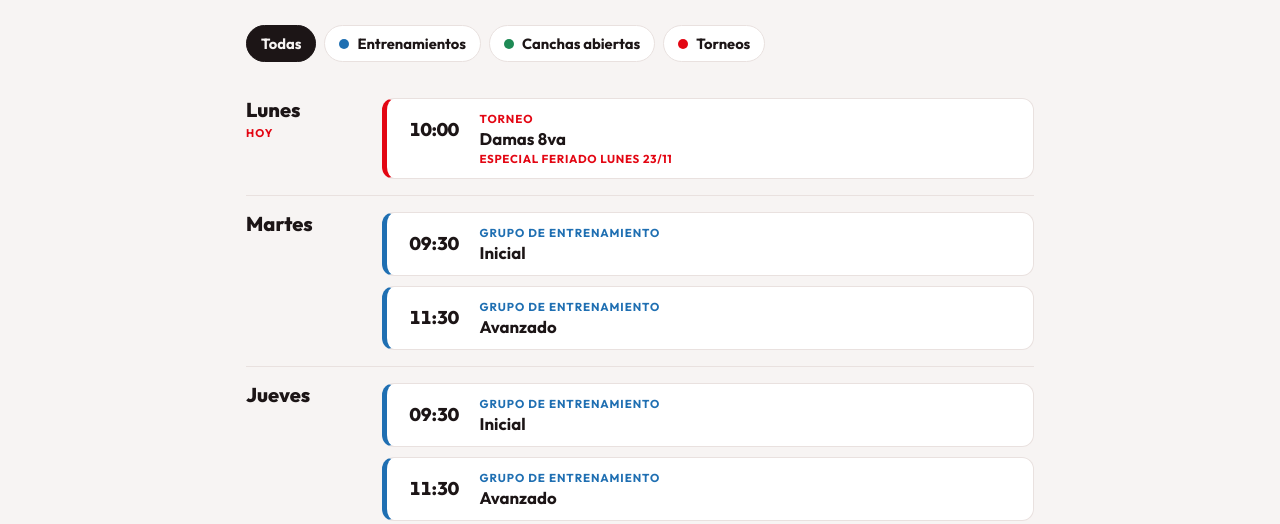
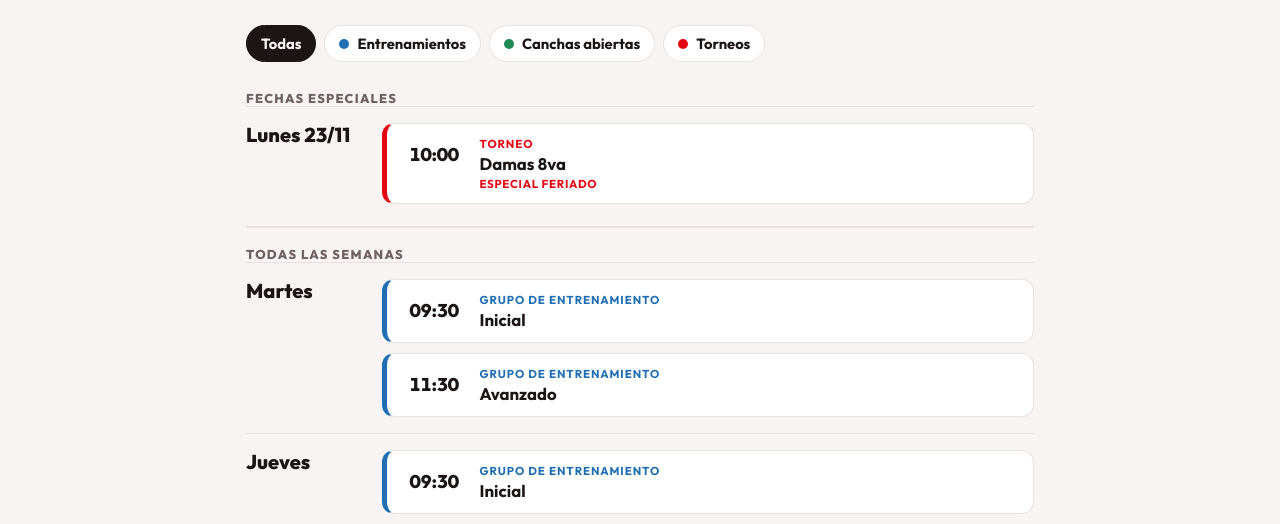
Before and after one commit to Atleticopadelytenis/jugadores, a plain HTML site: page index.html in a window 1280 px wide. Both pictures are taken after a click on the link "Cronograma". Shown: the part 269-793 px from the top of the page. Drawn offline with Linux system fonts and the light colour scheme.

Commit message:
Cronograma: fechas especiales aparte (feriado 23/11)
Co-Authored-By: Claude Opus 5.5 <noreply@anthropic.com>
Claude-Session: https://claude.ai/code/session_01LbaXQYvvPvGWCaWD6vZR9G

```diff
--- a/index.html
+++ b/index.html
@@ -106,6 +106,8 @@ button:focus-visible,select:focus-visible,input:focus-visible{outline:2px solid
 .act time{grid-row:span 2;font:800 1.15rem/1.1 var(--display);font-variant-numeric:tabular-nums;color:var(--fg);text-align:center;min-width:3.4em}
 .act time span{display:block;font:700 .65rem var(--display);letter-spacing:.08em;text-transform:uppercase;color:var(--muted);margin-bottom:2px}
 .act .tipo{font:700 .72rem var(--display);letter-spacing:.08em;text-transform:uppercase;color:var(--c)}
+.esp-titulo{margin:8px 0 0;font:800 .8rem var(--display);letter-spacing:.1em;text-transform:uppercase;color:var(--muted)}
+.especiales{margin-bottom:18px;padding-bottom:6px;border-bottom:2px solid var(--line)}
 .act .nota{grid-column:2;font:700 .72rem var(--display);letter-spacing:.06em;text-transform:uppercase;color:var(--rojo)}
 .act b{font:700 1.05rem/1.25 var(--display);overflow-wrap:anywhere}
 .t-ent{--c:var(--t-ent)} .t-can{--c:var(--t-can)} .t-tor{--c:var(--t-tor)} .t-otro{--c:var(--muted)}
@@ -256,7 +258,7 @@ const PARTIDOS = [
 ];
 /* Cronograma semanal: copiado de la hoja "CRONOGRAMA" (dia: 0 = lunes) */
 const CRONOGRAMA = [
-  {"dia": 0, "desde": "10:00", "hasta": "13:30", "tipo": "Torneo", "detalle": "Damas 8VA", "nota": "ESPECIAL FERIADO LUNES 23/11"},
+  {"dia": 0, "desde": "10:00", "hasta": "13:30", "tipo": "Torneo", "detalle": "Damas 8VA", "fecha": "2026-11-23", "nota": "ESPECIAL FERIADO"},
   {"dia": 1, "desde": "09:30", "hasta": "11:30", "tipo": "Entrenamiento", "detalle": "INICIAL"},
   {"dia": 1, "desde": "11:30", "hasta": "13:30", "tipo": "Entrenamiento", "detalle": "AVANZADO"},
   {"dia": 3, "desde": "09:30", "hasta": "11:30", "tipo": "Entrenamiento", "detalle": "INICIAL"},
@@ -594,11 +596,15 @@ function pintarCrono(){
   const presentes=Object.keys(TIPOS).filter(t=>CRONOGRAMA.some(e=>e.tipo===t));
   $("#tipos").innerHTML=[["","Todas"],...presentes.map(t=>[t,TIPOS[t][2]])]
     .map(([v,t])=>`<button type="button" class="chip ${v?TIPOS[v][0]:""}" data-t="${esc(v)}" aria-pressed="${tipoC===v}">${v?"<i></i>":""}${esc(t)}</button>`).join("");
-  const lista=CRONOGRAMA.filter(e=>!tipoC||e.tipo===tipoC);
-  if(!lista.length){ $("#lista-crono").innerHTML=`<p class="vacio"><strong>No hay actividades cargadas</strong>Volvé a mirar en unos días.</p>`; return; }
+  const todas=CRONOGRAMA.filter(e=>!tipoC||e.tipo===tipoC);
+  const lista=todas.filter(e=>!e.fecha), especiales=todas.filter(e=>e.fecha&&e.fecha>=HOY).sort((x,y)=>(x.fecha+x.desde).localeCompare(y.fecha+y.desde));
+  const tarjeta=e=>{const [cls,nom]=TIPOS[e.tipo]||TIPOS.Otro; return `<article class="act ${cls}"><time>${esc(e.desde)}</time><span class="tipo">${esc(nom)}</span><b>${esc(lindo(e.detalle||nom))}</b>${e.nota?`<span class="nota">${esc(lindo(e.nota))}</span>`:""}</article>`};
+  const fechaLinda=f=>{const d=new Date(f+"T12:00:00"); return `${DIAS_N[(d.getDay()+6)%7]} ${d.getDate()}/${d.getMonth()+1}`};
+  const htmlEsp=especiales.length?`<section class="especiales"><h2 class="esp-titulo">Fechas especiales</h2>`+[...new Set(especiales.map(e=>e.fecha))].map(f=>`<section class="crono-dia"><h2>${fechaLinda(f)}${f===HOY?"<small>Hoy</small>":""}</h2><div class="actividades">${especiales.filter(e=>e.fecha===f).map(tarjeta).join("")}</div></section>`).join("")+`</section><h2 class="esp-titulo">Todas las semanas</h2>`:"";
+  if(!lista.length&&!especiales.length){ $("#lista-crono").innerHTML=`<p class="vacio"><strong>No hay actividades cargadas</strong>Volvé a mirar en unos días.</p>`; return; }
   const hoy=(new Date().getDay()+6)%7;
-  $("#lista-crono").innerHTML=[0,1,2,3,4,5,6].filter(d=>lista.some(e=>e.dia===d)).map(d=>`<section class="crono-dia"><h2>${DIAS_N[d]}${d===hoy?"<small>Hoy</small>":""}</h2><div class="actividades">`+
-    lista.filter(e=>e.dia===d).map(e=>{const [cls,nom]=TIPOS[e.tipo]||TIPOS.Otro; return `<article class="act ${cls}"><time>${esc(e.desde)}</time><span class="tipo">${esc(nom)}</span><b>${esc(lindo(e.detalle||nom))}</b>${e.nota?`<span class="nota">${esc(lindo(e.nota))}</span>`:""}</article>`}).join("")+`</div></section>`).join("");
+  $("#lista-crono").innerHTML=htmlEsp+[0,1,2,3,4,5,6].filter(d=>lista.some(e=>e.dia===d)).map(d=>`<section class="crono-dia"><h2>${DIAS_N[d]}${d===hoy?"<small>Hoy</small>":""}</h2><div class="actividades">`+
+    lista.filter(e=>e.dia===d).map(tarjeta).join("")+`</div></section>`).join("");
 }
 $("#tipos").addEventListener("click",e=>{const b=e.target.closest("button[data-t]"); if(!b) return; tipoC=b.dataset.t; pintarCrono();});
 pintarCrono();
```
